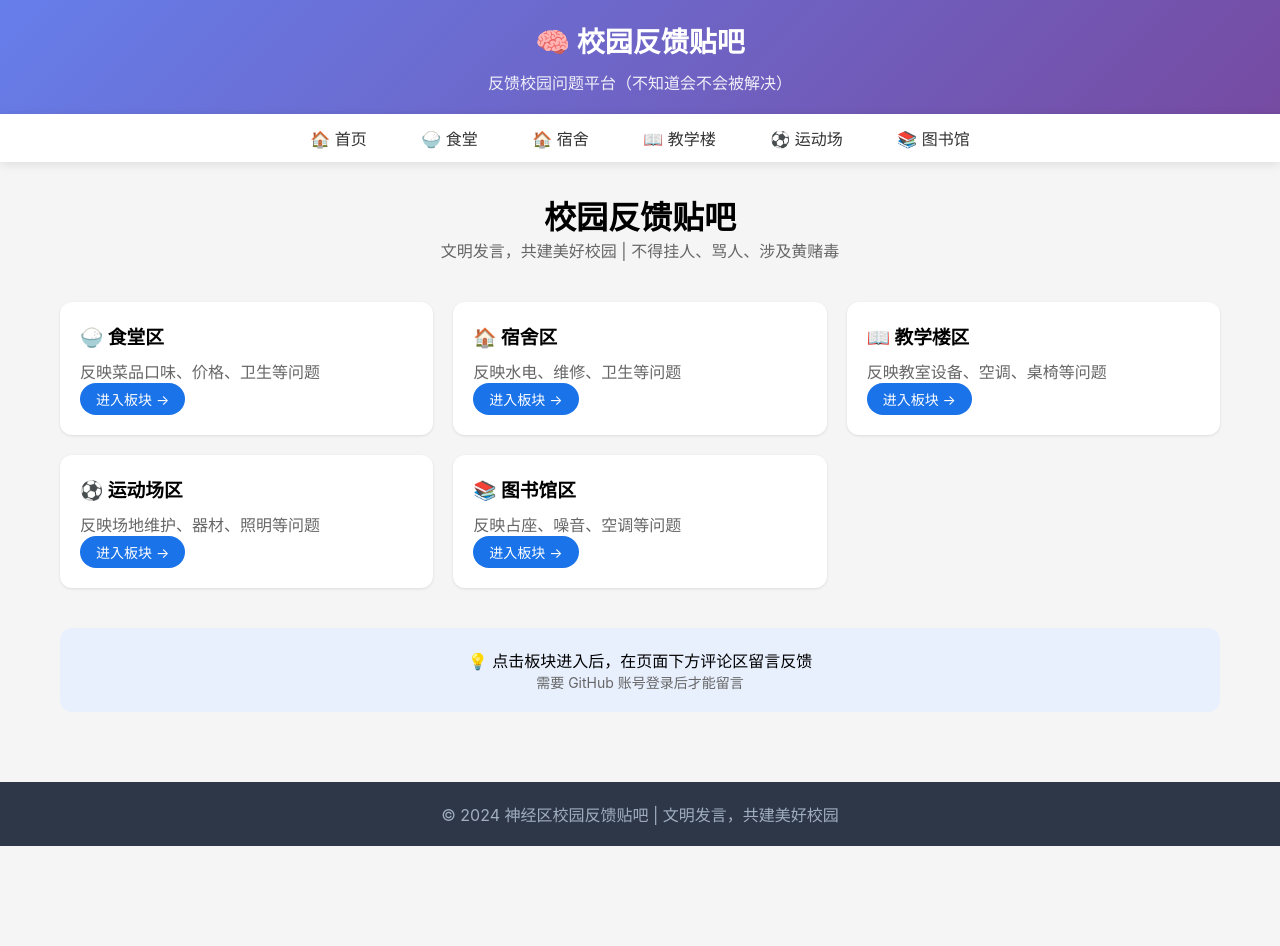
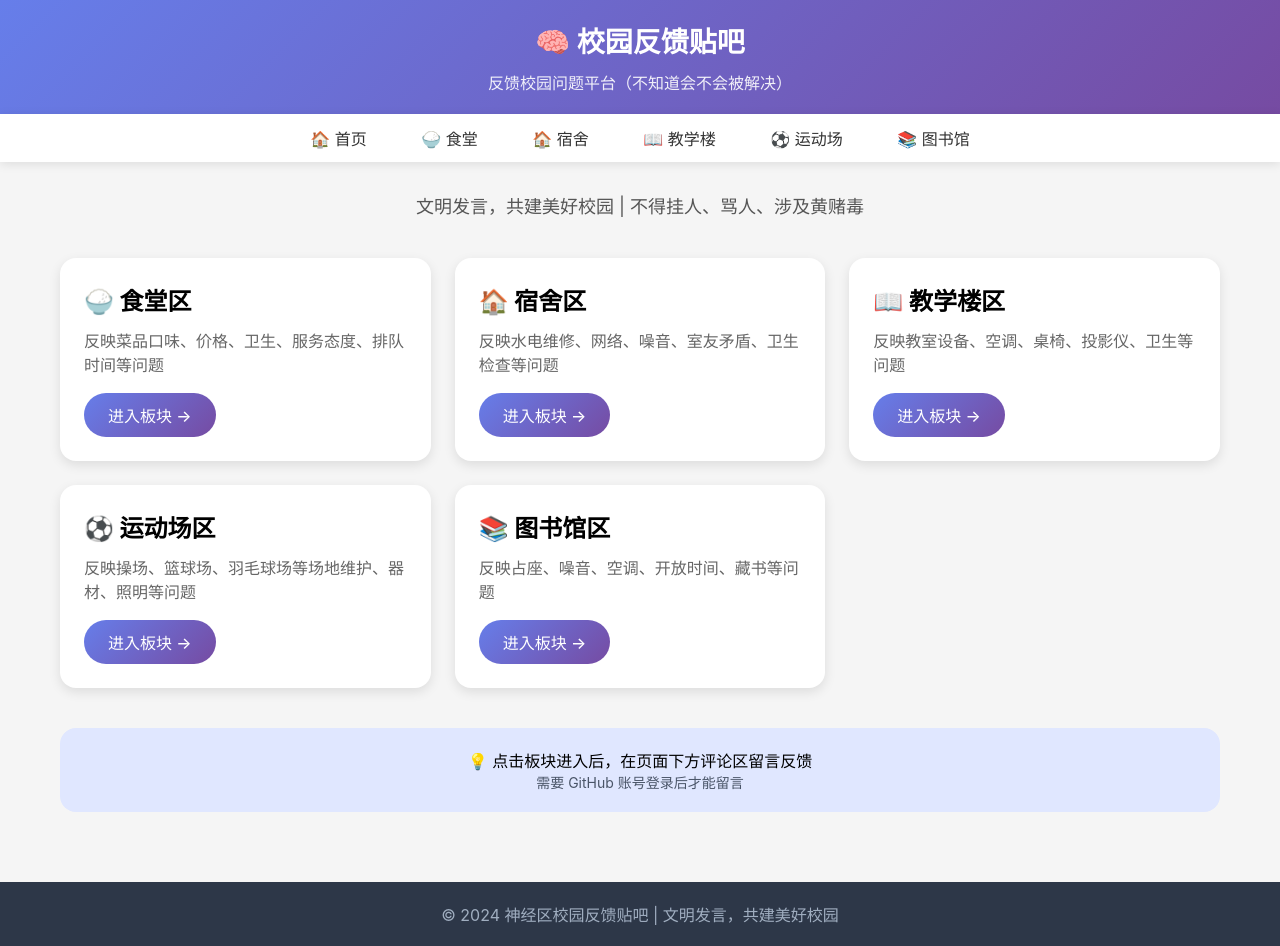
Before and after one commit to shenjingqu/shenjingqu, a Jekyll site: the page built from index.md, in a window 1280 px wide and 946 px high. Built offline with Jekyll 4.4.1, drawn with Linux system fonts in a browser that asks for light colours.

Commit message:
Update index.md

```diff
--- a/index.md
+++ b/index.md
@@ -1,48 +1,47 @@
 ---
 layout: default
-title: 校园反馈贴吧
+title: 首页
 ---
 
 <div style="text-align: center; margin-bottom: 40px;">
-  <h1>校园反馈贴吧</h1>
-  <p style="color: #666;">文明发言，共建美好校园 | 不得挂人、骂人、涉及黄赌毒</p>
+  <p style="font-size: 18px; color: #555;">
+    文明发言，共建美好校园 | 不得挂人、骂人、涉及黄赌毒
+  </p>
 </div>
 
-<div style="display: grid; grid-template-columns: repeat(auto-fill, minmax(280px, 1fr)); gap: 20px;">
-
-  <div style="background: white; border-radius: 12px; padding: 20px; box-shadow: 0 1px 3px rgba(0,0,0,0.1);">
-    <h3 style="margin: 0 0 10px 0;">🍚 食堂区</h3>
-    <p style="color: #666;">反映菜品口味、价格、卫生等问题</p>
-    <a href="/shenjingqu/canteen" style="display: inline-block; background: #1a73e8; color: white; padding: 6px 16px; border-radius: 20px; text-decoration: none; font-size: 14px;">进入板块 →</a>
+<div class="card-grid">
+  <div class="card">
+    <h3>🍚 食堂区</h3>
+    <p>反映菜品口味、价格、卫生、服务态度、排队时间等问题</p>
+    <a href="/shenjingqu/canteen" class="btn">进入板块 →</a>
   </div>
 
-  <div style="background: white; border-radius: 12px; padding: 20px; box-shadow: 0 1px 3px rgba(0,0,0,0.1);">
-    <h3 style="margin: 0 0 10px 0;">🏠 宿舍区</h3>
-    <p style="color: #666;">反映水电、维修、卫生等问题</p>
-    <a href="/shenjingqu/dorm" style="display: inline-block; background: #1a73e8; color: white; padding: 6px 16px; border-radius: 20px; text-decoration: none; font-size: 14px;">进入板块 →</a>
+  <div class="card">
+    <h3>🏠 宿舍区</h3>
+    <p>反映水电维修、网络、噪音、室友矛盾、卫生检查等问题</p>
+    <a href="/shenjingqu/dorm" class="btn">进入板块 →</a>
   </div>
 
-  <div style="background: white; border-radius: 12px; padding: 20px; box-shadow: 0 1px 3px rgba(0,0,0,0.1);">
-    <h3 style="margin: 0 0 10px 0;">📖 教学楼区</h3>
-    <p style="color: #666;">反映教室设备、空调、桌椅等问题</p>
-    <a href="/shenjingqu/teaching" style="display: inline-block; background: #1a73e8; color: white; padding: 6px 16px; border-radius: 20px; text-decoration: none; font-size: 14px;">进入板块 →</a>
+  <div class="card">
+    <h3>📖 教学楼区</h3>
+    <p>反映教室设备、空调、桌椅、投影仪、卫生等问题</p>
+    <a href="/shenjingqu/teaching" class="btn">进入板块 →</a>
   </div>
 
-  <div style="background: white; border-radius: 12px; padding: 20px; box-shadow: 0 1px 3px rgba(0,0,0,0.1);">
-    <h3 style="margin: 0 0 10px 0;">⚽ 运动场区</h3>
-    <p style="color: #666;">反映场地维护、器材、照明等问题</p>
-    <a href="/shenjingqu/sports" style="display: inline-block; background: #1a73e8; color: white; padding: 6px 16px; border-radius: 20px; text-decoration: none; font-size: 14px;">进入板块 →</a>
+  <div class="card">
+    <h3>⚽ 运动场区</h3>
+    <p>反映操场、篮球场、羽毛球场等场地维护、器材、照明等问题</p>
+    <a href="/shenjingqu/sports" class="btn">进入板块 →</a>
   </div>
 
-  <div style="background: white; border-radius: 12px; padding: 20px; box-shadow: 0 1px 3px rgba(0,0,0,0.1);">
-    <h3 style="margin: 0 0 10px 0;">📚 图书馆区</h3>
-    <p style="color: #666;">反映占座、噪音、空调等问题</p>
-    <a href="/shenjingqu/library" style="display: inline-block; background: #1a73e8; color: white; padding: 6px 16px; border-radius: 20px; text-decoration: none; font-size: 14px;">进入板块 →</a>
+  <div class="card">
+    <h3>📚 图书馆区</h3>
+    <p>反映占座、噪音、空调、开放时间、藏书等问题</p>
+    <a href="/shenjingqu/library" class="btn">进入板块 →</a>
   </div>
-
 </div>
 
-<div style="text-align: center; margin-top: 40px; padding: 20px; background: #e8f0fe; border-radius: 12px;">
+<div style="text-align: center; margin-top: 40px; padding: 20px; background: #e0e7ff; border-radius: 16px;">
   <p>💡 点击板块进入后，在页面下方评论区留言反馈</p>
-  <p style="font-size: 14px; color: #666;">需要 GitHub 账号登录后才能留言</p>
+  <p style="font-size: 14px; color: #4a5568;">需要 GitHub 账号登录后才能留言</p>
 </div>
```
